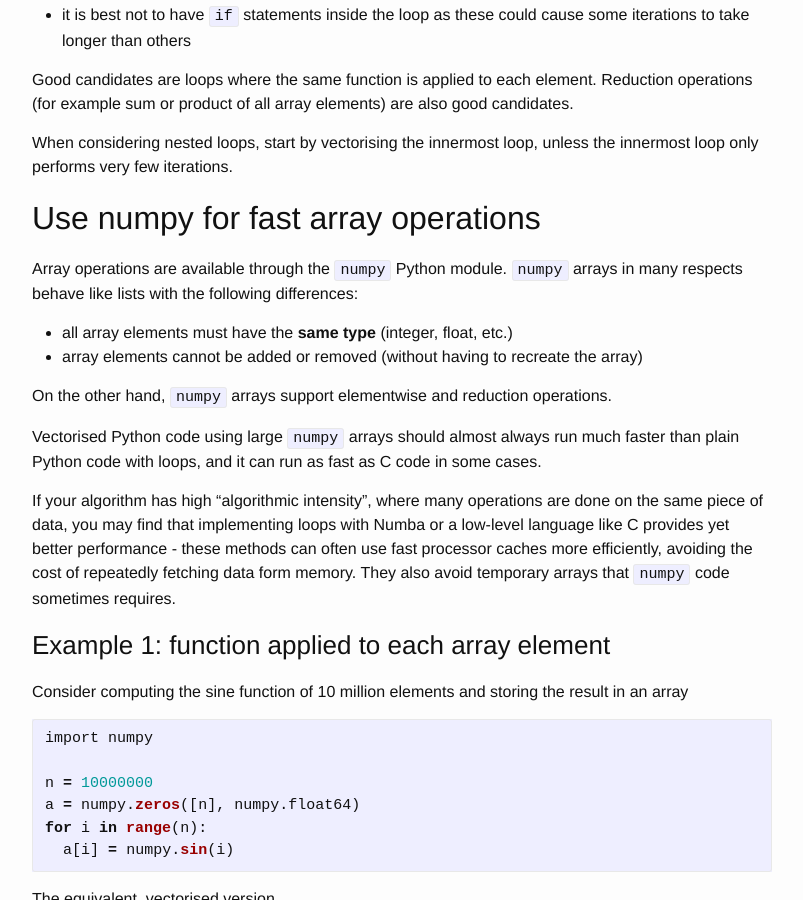
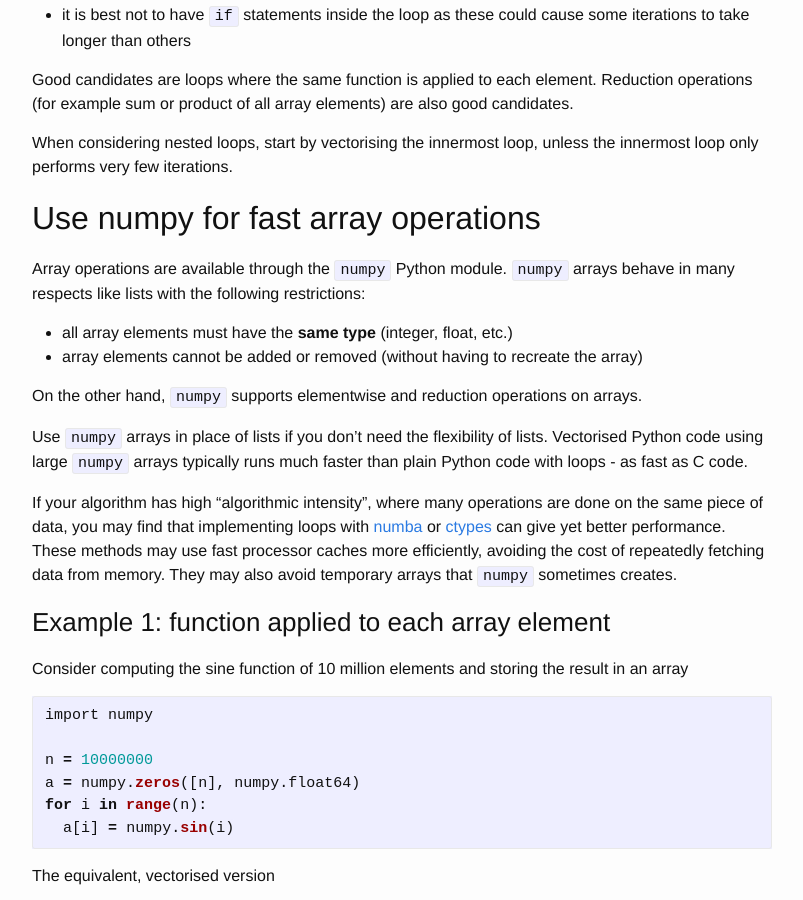
Before and after one commit to nesi/perf-training, a Jekyll site: the page built from _lessons/python-scatter/02-vectorising.md, in a window 1280 px wide and 900 px high, scrolled down 1362 px. Shown: the whole window, without its empty margins (238-1041 px from the left). Built offline with Jekyll 4.4.1, drawn with Linux system fonts in a browser that asks for light colours; some of the changed text lies outside the part shown.

Commit message:
added links to numba and ctypes, removed one question, simplified working and fixed a spekking mistake

```diff
--- a/_lessons/python-scatter/02-vectorising.md
+++ b/_lessons/python-scatter/02-vectorising.md
@@ -39,16 +39,16 @@ When considering nested loops, start by vectorising the innermost loop, unless t
 
 ## Use numpy for fast array operations
 
- Array operations are available through the `numpy` Python module. `numpy` arrays in many respects behave like lists with the following differences:
+ Array operations are available through the `numpy` Python module. `numpy` arrays behave in many respects like lists with the following restrictions:
 
  * all array elements must have the **same type** (integer, float, etc.)
  * array elements cannot be added or removed (without having to recreate the array)
 
-On the other hand, `numpy` arrays support elementwise and reduction operations.
+On the other hand, `numpy` supports elementwise and reduction operations on arrays.
 
-Vectorised Python code using large `numpy` arrays should almost always run much faster than plain Python code with loops, and it can run as fast as C code in some cases.
+Use `numpy` arrays in place of lists if you don't need the flexibility of lists. Vectorised Python code using large `numpy` arrays typically runs much faster than plain Python code with loops - as fast as C code.
 
-If your algorithm has high "algorithmic intensity", where many operations are done on the same piece of data, you may find that implementing loops with Numba or a low-level language like C provides yet better performance - these methods can often use fast processor caches more efficiently, avoiding the cost of repeatedly fetching data form memory. They also avoid temporary arrays that `numpy` code sometimes requires.
+If your algorithm has high "algorithmic intensity", where many operations are done on the same piece of data, you may find that implementing loops with [numba](https://nesi.github.io/perf-training/python-scatter/numba) or [ctypes](https://nesi.github.io/perf-training/python-scatter/ctypes) can give yet better performance. These methods may use fast processor caches more efficiently, avoiding the cost of repeatedly fetching data from memory. They may also avoid temporary arrays that `numpy` sometimes creates.
 
 ### Example 1: function applied to each array element
 
```
Also changed, not shown: other parts of _lessons/python-scatter/02-vectorising.md (+1 -2 lines).
